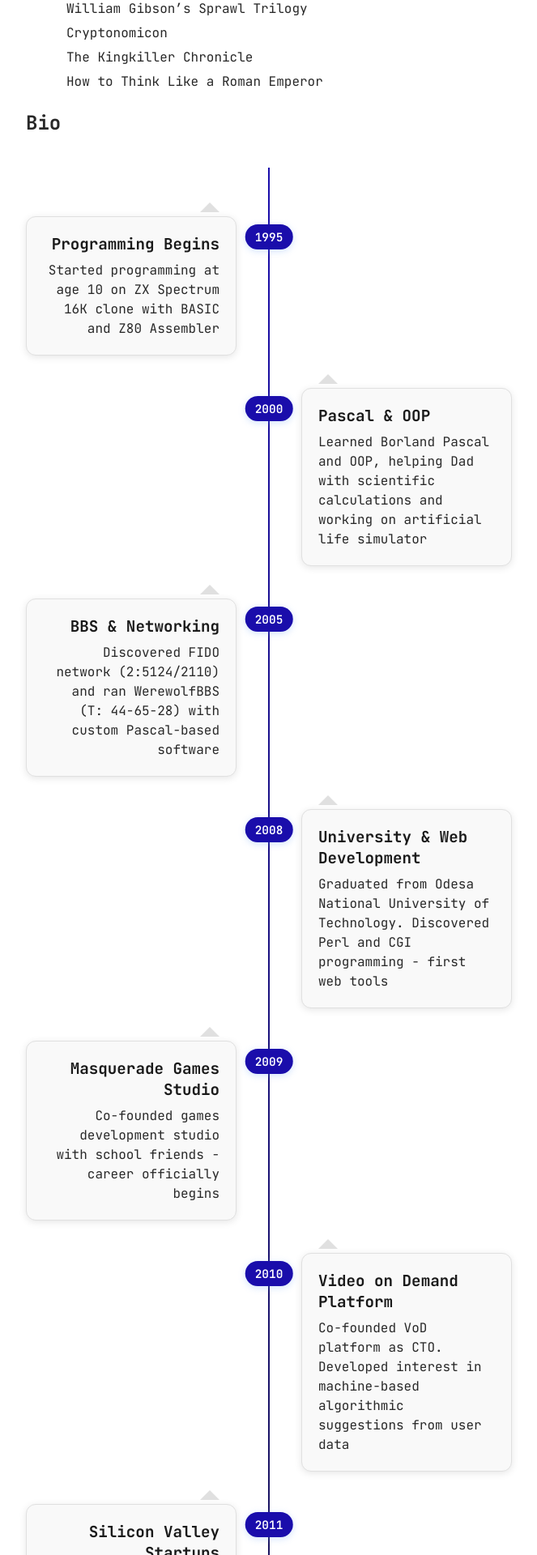
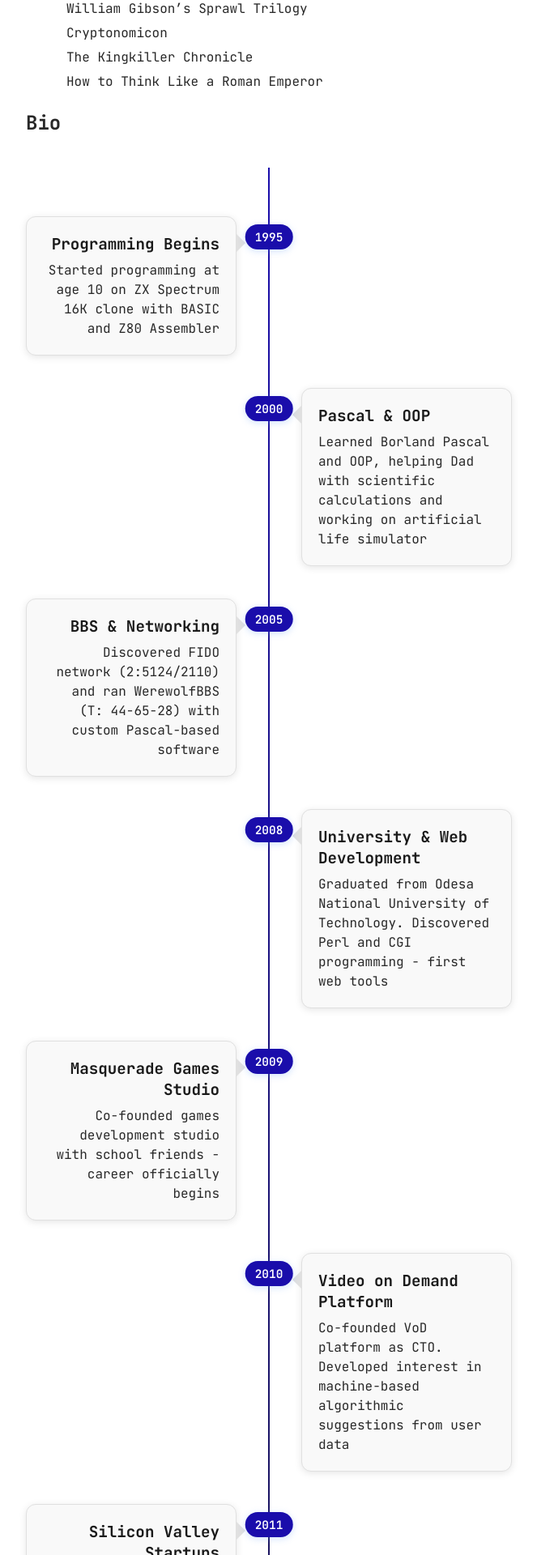
Before and after one commit to vshvedov/vladcodes, a Jekyll site: the page built from about/index.md, in a window 1280 px wide. Shown: the part 1797-3717 px from the top of the page at 81% size, without its empty margins (308-971 px from the left). Built offline with Jekyll 4.4.1, drawn with Linux system fonts in a browser that asks for light colours.

Commit message:
Refactor timeline styles for improved positioning and hover effects

```diff
--- a/assets/css/main.css
+++ b/assets/css/main.css
@@ -280,7 +280,7 @@
 .timeline-content::before {
     content: '';
     position: absolute;
-    top: -30px;
+    top: 20px;
     width: 0;
     height: 0;
     border: 12px solid transparent;
@@ -288,18 +288,25 @@
 }
 
 .timeline-item:nth-child(odd) .timeline-content::before {
-    right: 20px;
-    border-bottom-color: var(--app-item-border);
+    right: -24px;
+    border-left-color: var(--app-item-border);
 }
 
 .timeline-item:nth-child(even) .timeline-content::before {
-    left: 20px;
-    border-bottom-color: var(--app-item-border);
+    left: -24px;
+    border-right-color: var(--app-item-border);
 }
 
 .timeline-content:hover::before {
-    border-bottom-color: var(--link-color);
-    transform: translateY(-2px);
+    transform: scale(1.1);
+}
+
+.timeline-item:nth-child(odd) .timeline-content:hover::before {
+    border-left-color: var(--link-color);
+}
+
+.timeline-item:nth-child(even) .timeline-content:hover::before {
+    border-right-color: var(--link-color);
 }
 
 .timeline-content h3 {
@@ -352,17 +359,18 @@
 
     .timeline-item:nth-child(odd) .timeline-content::before,
     .timeline-item:nth-child(even) .timeline-content::before {
-        left: -30px;
+        left: -24px;
         right: auto;
-        top: -30px;
+        top: 20px;
         border-left-color: transparent;
-        border-right-color: transparent;
-        border-bottom-color: var(--app-item-border);
+        border-right-color: var(--app-item-border);
+        border-bottom-color: transparent;
         border-top-color: transparent;
     }
 
     .timeline-item:nth-child(odd) .timeline-content:hover::before,
     .timeline-item:nth-child(even) .timeline-content:hover::before {
-        border-bottom-color: var(--link-color);
+        border-right-color: var(--link-color);
+        border-left-color: transparent;
     }
 }
```
